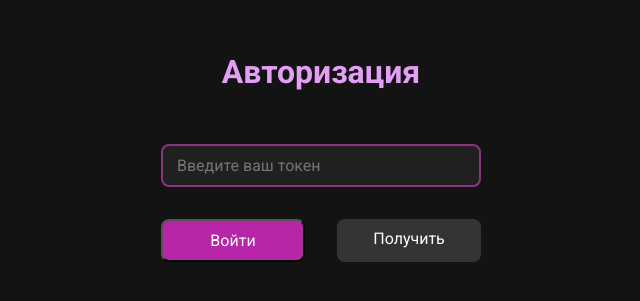
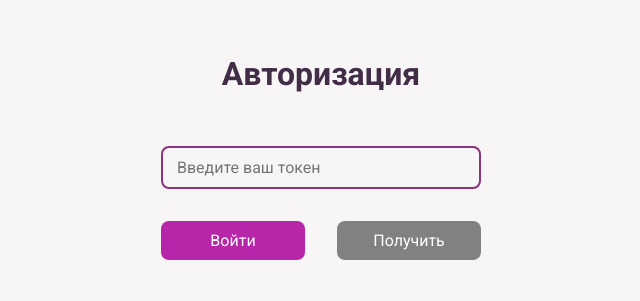
Before and after one commit to ontalex/iot, a React (Create React App) app: page / in a window 1280 px wide. Shown: the part 253-554 px from the top of the page, without its empty margins (319-959 px from the left). Built offline with nearby package versions, Linux system fonts and the light colour scheme.

Commit message:
Изменение иерархии, панель профиля, светлая тема

```diff
--- a/src/components/App/App.js
+++ b/src/components/App/App.js
@@ -2,9 +2,9 @@ import './App.css';
 import React from "react";
 
 import Auth from '../Auth/Auth';
-import Dashboard from '../Dashboard/Dashboard';
+import Dashboard from '../../pages/Dashboard/Dashboard';
 import Menu from '../Menu/Menu';
-import Profile from '../Profile/Profile';
+import Profile from '../../pages/Profile/Profile';
 
 class App extends React.Component {
   constructor(props) {
--- a/src/components/Auth/Auth.css
+++ b/src/components/Auth/Auth.css
@@ -54,11 +54,14 @@
 
 .auth__get-token {
     background: var(--bg-btn-gray);
+    color: var(--color-btn-gray);
     text-align: center;
 }
 
 .auth__save {
     background: var(--bg-btn-light);
+    color: var(--color-btn-light);
+    border: 0;
 }
 
 .auth__get-token:hover {
--- a/src/components/Menu/Menu.js
+++ b/src/components/Menu/Menu.js
@@ -7,10 +7,6 @@ import { ReactComponent as Devices } from "../../assets/devices.svg";
 import { ReactComponent as Profile } from "../../assets/profile.svg";
 
 export default class Menu extends React.Component {
-
-  constructor(props) {
-    super(props);
-  }
 
   onChangeWindow(window) {
     this.props.onChangeWindow(window);
--- a/src/components/Profile/Profile.css
+++ /dev/null
@@ -1,3 +0,0 @@
-.profile  {
-  /* padding: ;? */
-}
--- a/src/components/Profile/Profile.js
+++ /dev/null
@@ -1,21 +0,0 @@
-import React, { Component } from 'react';
-
-import "./Profile.css";
-import "../../styles/variables.css"
-
-export default class Profile extends Component {
-  render() {
-    return (
-      <div className='profile'>
-        <div className='profile_bar'>
-          <div className='profile_'>
-
-          </div>
-        </div>
-        <div className='profile_links'>
-
-        </div>
-      </div>
-    )
-  }
-}
--- a/src/components/Dashboard/Dashboard.css
+++ b/src/pages/Dashboard/Dashboard.css
@@ -54,11 +54,21 @@
 }
 
 .dashboard__loader {
-    color: white;
+    padding: 20px;
+    color: var(--font-color);
+
+    display: flex;
+    justify-content: center;
+    align-items: center;
+}
+
+.dashboard__loader p {
+    font-size: 18px;
+    font-family: sans-serif;
 }
 
 .dashboard__error {
-    padding: 24px;
+    padding: 20px;
 }
 
 .dashboard__error p {
--- a/src/components/Dashboard/Dashboard.js
+++ b/src/pages/Dashboard/Dashboard.js
@@ -1,9 +1,8 @@
-import Device from "../Device/Device";
+import Device from "../../components/Device/Device";
 import "../../styles/variables.css";
 
 import "./Dashboard.css";
 import React from "react";
-
 
 class Dashboard extends React.Component {
     constructor(props) {
@@ -88,11 +87,6 @@ class Dashboard extends React.Component {
         });
     }
 
-    // Очиститель кеш (авторизации)
-    rerunAuth() {
-        localStorage.clear();
-    }
-
     /*
     Отрисовщик списка устройств
   */
@@ -118,7 +112,7 @@ class Dashboard extends React.Component {
         if (this.state.loadingIotData) {
             // Загрузка
             return (<div className="dashboard__loader">
-                Loading...
+                <p>Загружаем...</p>
             </div>);
         } else if (this.state.iotDataError) {
             // Ошибка загрузки
@@ -138,7 +132,9 @@ class Dashboard extends React.Component {
             );
         } else if (this.state.iotData.devices.length === 0) {
             return (
-                <div className="dashboard_"></div>
+                <div className="dashboard_non">
+                    <p>У вас нету устройств</p>
+                </div>
             )
         }
 
--- /dev/null
+++ b/src/pages/Profile/Profile.css
@@ -0,0 +1,78 @@
+.profile  {
+  padding: 20px;
+}
+
+.profile_bar {
+  display: grid;
+  grid-template-columns: repeat(2, 1fr);
+  gap: 20px;
+  margin-bottom: 20px;
+}
+
+.profile_box {
+  display: flex;
+  justify-content: space-between;
+
+  border-radius: 12px;
+
+  background-color: var(--bg-card);
+
+  padding: 10px 16px;
+}
+
+.profile_icon {
+  fill: var(--bg-profile);
+
+  height: 48px;
+}
+
+.profile_btn--exit {
+  background-color: var(--bg-btn-light);
+  color: var(--color-btn-light);
+
+  transition: background-color .3s ease;
+
+  border: 0px;
+  border-radius: 8px;
+
+  width: 128px;
+  height: 48px;
+}
+
+.profile_btn--exit:hover {
+  background-color: var(--bg-btn-light--hover);
+}
+
+.profile_btn--exit span {
+  font-size: 16px;
+  font-family: "Roboto", sans-serif;
+}
+
+.profile_key {
+  display: flex;
+  justify-content: left;
+  align-items: center;
+
+  gap: 14px;
+
+  border-radius: 12px;
+  background-color: var(--bg-card);
+  padding: 10px 16px;
+}
+
+.profile_key span {
+  font-family: "Roboto", sans-serif;
+  color: var(--font-color);
+}
+
+.profile_line {
+  height: 100%;
+  width: 2px;
+  background-color: rgba(100, 100, 100, 0.5);
+  border-radius: 2px;
+}
+
+.profile_token {}
+
+
+.profile_links {}
--- /dev/null
+++ b/src/pages/Profile/Profile.js
@@ -0,0 +1,52 @@
+import React, { Component } from 'react';
+
+import "./Profile.css";
+import "../../styles/variables.css";
+
+import { ReactComponent as ProfileIcon } from "../../assets/profile.svg";
+
+export default class Profile extends Component {
+
+  constructor(props) {
+    super(props);
+
+    this.state = {
+      token: null
+    };
+  }
+
+  // получение данных о токине из локального хранилища
+  componentDidMount() {
+    this.setState({
+      token: localStorage.getItem("authToken")
+    })
+  }
+
+  // Очиститель кеш (авторизации)
+  rerunAuth() {
+    localStorage.clear();
+  }
+
+  render() {
+    return (
+      <div className='profile'>
+        <div className='profile_bar'>
+          <div className='profile_box'>
+            <ProfileIcon className='profile_icon' />
+            <button onClick={this.rerunAuth} className='profile_btn--exit'>
+              <span>Выйти</span>
+            </button>
+          </div>
+          <div className='profile_key'>
+            <span>Ваш&nbsp;токен</span>
+            <div className='profile_line'/>
+            <span className='profile_token'>{this.state.token}</span>
+          </div>
+        </div>
+        <div className='profile_links'>
+
+        </div>
+      </div>
+    )
+  }
+}
--- a/src/styles/variables.css
+++ b/src/styles/variables.css
@@ -1,6 +1,6 @@
 @import url('https://fonts.googleapis.com/css2?family=Roboto:wght@400;500;700;900&display=swap');
 
-:root {
+/* :root {
     --scale_index: calc(1vw + 1vh);
 
     --header-color: #E49EF6;
@@ -33,4 +33,41 @@
     --bg-profile: #ffffff;
     --bg-icon--disable: #A6A6A6;
     --bg-icon--active: #eab3f8;
+} */
+
+:root {
+    --scale_index: calc(1vw + 1vh);
+
+    --header-color: #422d47;
+    --bg: #f7f5f5;
+    --bg-input: #f6f6f6;
+    --border-input: 2px solid #8B337D;
+    --font-color: #000000;
+    --color-card-header: #000000;
+    --color-card-about: #111111b2;
+
+    --error-color: red;
+    --error-bg: rgba(255, 0, 0, 0.219);
+    --error-color-text: #ff0000;
+
+    --alert-color: #ffcc00;
+    --alert-bg: rgba(255, 204, 0, 0.219);
+    --alert-color-text: #ffcc00;
+
+    --input-color: #434242;
+
+    --bg-btn-light: #B725A8;
+    --bg-btn-gray: #818181;
+    --color-btn-light: #fff;
+    --color-btn-gray: #ffffff;
+
+    --bg-btn-light--hover: #8a1d7f;
+    --bg-btn-gray--hover: #212121;
+
+    --bg-card: #e6e5e5;
+    --bg-bar: #e8e7e7;
+
+    --bg-profile: #070707;
+    --bg-icon--disable: #828282;
+    --bg-icon--active: #eab3f8;
 }
```
